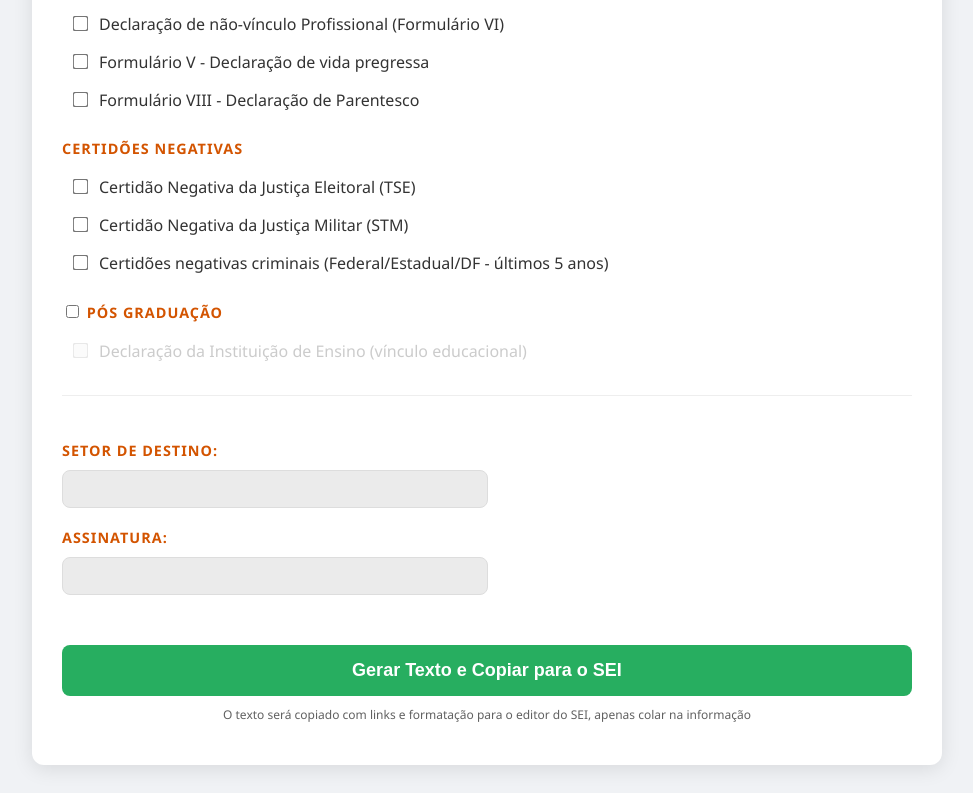
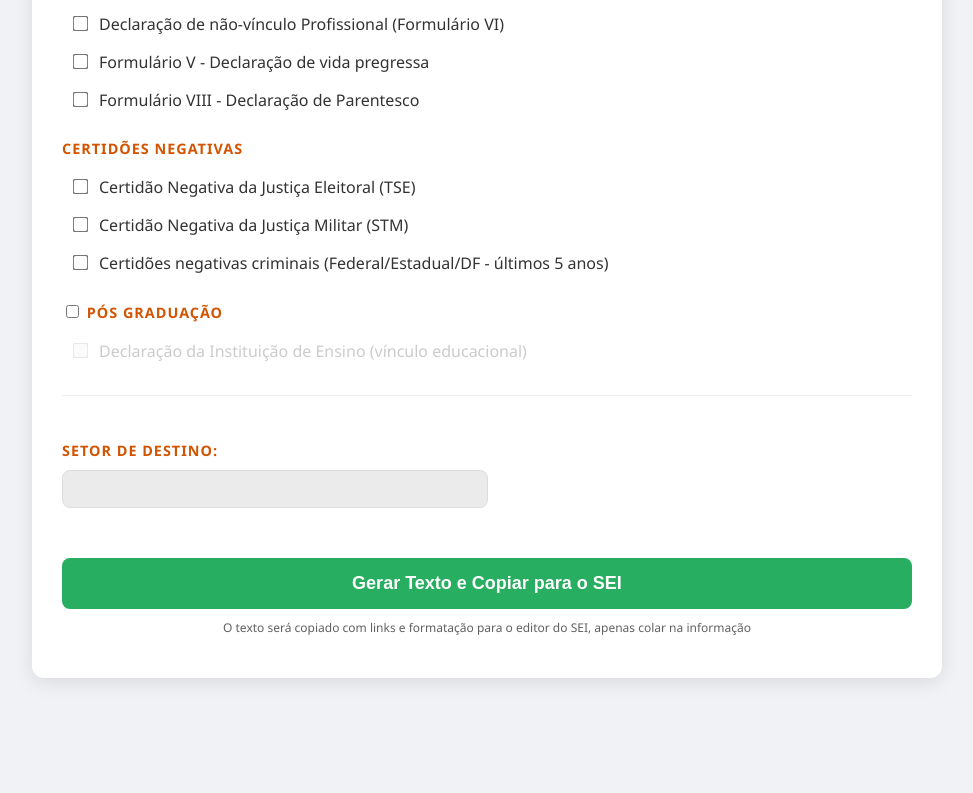
Before and after one commit to Nicolassiqueira05/ChecklistResidenteJuridicoTJES, a plain HTML site: page index.html in a window 1280 px wide. Shown: the part 694-1487 px from the top of the page, without its empty margins (153-1126 px from the left). After the commit the page ends 1400 px from the top, so only its background shows below. Drawn offline with Linux system fonts and the light colour scheme.

Commit message:
Update index.html

```diff
--- a/index.html
+++ b/index.html
@@ -63,12 +63,6 @@
             <label for="input-setor" class="section-title">Setor de destino:</label>
             <input id="input-setor" class="inputs" type="text">
         </form>
-
-        <form>
-            <label for="input-nome" class="section-title">Assinatura:</label>
-            <input id="input-nome" class="inputs" type="text">
-        </form>
-
     </div>
 
     <button id="GenerateButton">Gerar Texto e Copiar para o SEI</button>
```
